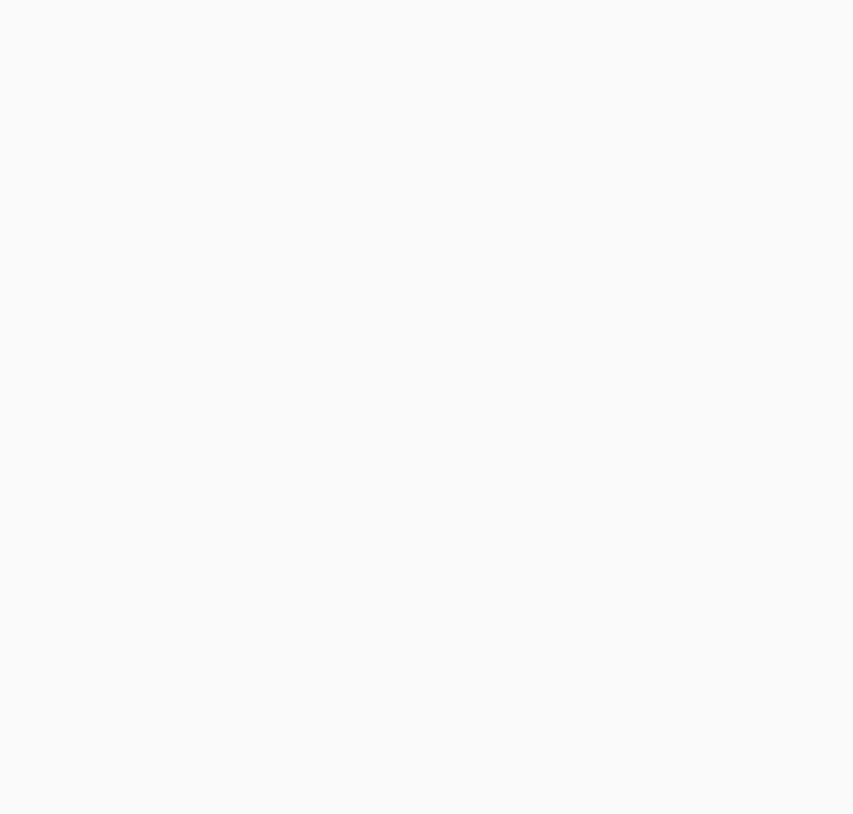
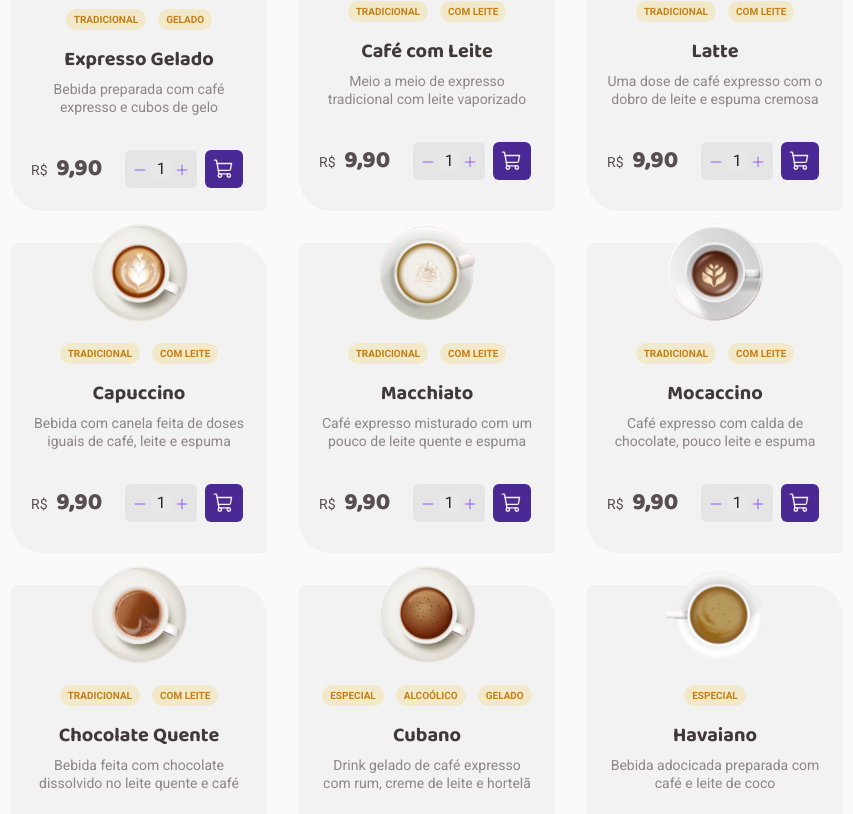
Before and after one commit to vitorxpd/coffee-delivery, a React (Vite) app: page / in a window 1280 px wide. Shown: the part 1446-2260 px from the top of the page, without its empty margins (149-1002 px from the left). Before the commit the page ends 1472 px from the top, so only its background shows below. Built offline with nearby package versions, Linux system fonts and the light colour scheme.

Commit message:
Criacao do reducer

```diff
--- a/src/components/Header/index.tsx
+++ b/src/components/Header/index.tsx
@@ -7,7 +7,9 @@
 import { useContext } from 'react'
 
 export function Header() {
-  const { cartQuantity } = useContext(CoffeesContext)
+  const { coffeesState } = useContext(CoffeesContext)
+
+  const { cartQuantity } = coffeesState
 
   return (
     <S.HeaderContainer>
--- a/src/contexts/CoffeesContext.tsx
+++ b/src/contexts/CoffeesContext.tsx
@@ -1,51 +1,68 @@
-import { createContext, PropsWithChildren, useState } from 'react'
+import { createContext, ReactNode, useEffect, useReducer } from 'react'
+import { coffees, CoffeeProps } from '../data/coffees'
 
-import expressoTradicional from '../assets/expresso.svg'
-import cubano from '../assets/cubano.svg'
+interface CartItemProps {
+  id: number
+  amount: number
+}
 
-interface CoffeesProps {
-  id: number
-  name: string
-  description: string
-  imageUrl: string
-  price: number
-  tags: string[]
-  quantity: number
+interface CoffeesStateProps {
+  coffees: CoffeeProps[]
+  cartItems: CartItemProps[]
+  cartQuantity: number
 }
 
 interface CoffeesContextProps {
-  coffees: CoffeesProps[]
-  cartQuantity: number
+  coffeesState: CoffeesStateProps
+  addCoffeeToCart: (id: number, amount: number) => void
+}
+
+interface CoffeesContextProviderProps {
+  children: ReactNode
 }
 
 export const CoffeesContext = createContext({} as CoffeesContextProps)
 
-export function CoffeesContextProvider({ children }: PropsWithChildren) {
-  const [coffees, setCoffees] = useState<CoffeesProps[]>([
-    {
-      id: 1,
-      name: 'Expresso Tradicional',
-      description: 'O tradicional café feito com água quente e grãos moídos',
-      imageUrl: expressoTradicional,
-      price: 9.9,
-      tags: ['Tradicional'],
-      quantity: 3,
+export function CoffeesContextProvider({
+  children,
+}: CoffeesContextProviderProps) {
+  const [coffeesState, dispatch] = useReducer(
+    (state: CoffeesStateProps, action: any) => {
+      if (action.type === 'ADD_COFFEE') {
+        const id = action.payload.id
+        const amount = action.payload.amount
+
+        return {
+          ...state,
+          cartItems: [...state.cartItems, { id, amount }],
+        }
+      }
+
+      return state
     },
     {
-      id: 5,
-      name: 'Cubano',
-      description:
-        'Drink gelado de café expresso com rum, creme de leite e hortelã',
-      imageUrl: cubano,
-      price: 9.9,
-      tags: ['Especial', 'Alcoólico', 'Gelado'],
-      quantity: 3,
+      coffees,
+      cartItems: [],
+      cartQuantity: 0,
     },
-  ])
-  const [cartQuantity, setCartQuantity] = useState<number>(0)
+  )
+
+  function addCoffeeToCart(id: number, amount: number) {
+    dispatch({
+      type: 'ADD_COFFEE',
+      payload: {
+        id,
+        amount,
+      },
+    })
+  }
+
+  useEffect(() => {
+    console.log(coffeesState)
+  }, [coffeesState])
 
   return (
-    <CoffeesContext.Provider value={{ cartQuantity, coffees }}>
+    <CoffeesContext.Provider value={{ coffeesState, addCoffeeToCart }}>
       {children}
     </CoffeesContext.Provider>
   )
--- /dev/null
+++ b/src/data/coffees.ts
@@ -0,0 +1,157 @@
+import expresso from '../assets/expresso.svg'
+import americano from '../assets/americano.svg'
+import expressoCremoso from '../assets/expresso-cremoso.svg'
+import cafeGelado from '../assets/cafe-gelado.svg'
+import cafeComLeite from '../assets/cafe-com-leite.svg'
+import latte from '../assets/latte.svg'
+import capuccino from '../assets/capuccino.svg'
+import macchiato from '../assets/macchiato.svg'
+import mocaccino from '../assets/mocaccino.svg'
+import chocolateQuente from '../assets/chocolate-quente.svg'
+import cubano from '../assets/cubano.svg'
+import havaiano from '../assets/havaiano.svg'
+import arabe from '../assets/arabe.svg'
+import irlandes from '../assets/irlandes.svg'
+
+export interface CoffeeProps {
+  id: number
+  name: string
+  description: string
+  imageUrl: string
+  price: number
+  tags: string[]
+  quantity: number
+}
+
+export const coffees: CoffeeProps[] = [
+  {
+    id: 1,
+    name: 'Expresso Tradicional',
+    description: 'O tradicional café feito com água quente e grãos moídos',
+    imageUrl: expresso,
+    price: 9.9,
+    tags: ['Tradicional'],
+    quantity: 3,
+  },
+  {
+    id: 2,
+    name: 'Expresso Americano',
+    description: 'Expresso diluído, menos intenso que o tradicional',
+    imageUrl: americano,
+    price: 9.9,
+    tags: ['Tradicional'],
+    quantity: 3,
+  },
+  {
+    id: 3,
+    name: 'Expresso Cremoso',
+    description: 'Café expresso tradicional com espuma cremosa',
+    imageUrl: expressoCremoso,
+    price: 9.9,
+    tags: ['Tradicional'],
+    quantity: 3,
+  },
+  {
+    id: 4,
+    name: 'Expresso Gelado',
+    description: 'Bebida preparada com café expresso e cubos de gelo',
+    imageUrl: cafeGelado,
+    price: 9.9,
+    tags: ['Tradicional', 'Gelado'],
+    quantity: 3,
+  },
+  {
+    id: 5,
+    name: 'Café com Leite',
+    description: 'Meio a meio de expresso tradicional com leite vaporizado',
+    imageUrl: cafeComLeite,
+    price: 9.9,
+    tags: ['Tradicional', 'Com Leite'],
+    quantity: 3,
+  },
+  {
+    id: 6,
+    name: 'Latte',
+    description:
+      'Uma dose de café expresso com o dobro de leite e espuma cremosa',
+    imageUrl: latte,
+    price: 9.9,
+    tags: ['Tradicional', 'Com Leite'],
+    quantity: 3,
+  },
+  {
+    id: 7,
+    name: 'Capuccino',
+    description:
+      'Bebida com canela feita de doses iguais de café, leite e espuma',
+    imageUrl: capuccino,
+    price: 9.9,
+    tags: ['Tradicional', 'Com Leite'],
+    quantity: 3,
+  },
+  {
+    id: 8,
+    name: 'Macchiato',
+    description:
+      'Café expresso misturado com um pouco de leite quente e espuma',
+    imageUrl: macchiato,
+    price: 9.9,
+    tags: ['Tradicional', 'Com Leite'],
+    quantity: 3,
+  },
+  {
+    id: 9,
+    name: 'Mocaccino',
+    description: 'Café expresso com calda de chocolate, pouco leite e espuma',
+    imageUrl: mocaccino,
+    price: 9.9,
+    tags: ['Tradicional', 'Com Leite'],
+    quantity: 3,
+  },
+  {
+    id: 10,
+    name: 'Chocolate Quente',
+    description: 'Bebida feita com chocolate dissolvido no leite quente e café',
+    imageUrl: chocolateQuente,
+    price: 9.9,
+    tags: ['Tradicional', 'Com Leite'],
+    quantity: 3,
+  },
+  {
+    id: 11,
+    name: 'Cubano',
+    description:
+      'Drink gelado de café expresso com rum, creme de leite e hortelã',
+    imageUrl: cubano,
+    price: 9.9,
+    tags: ['Especial', 'Alcoólico', 'Gelado'],
+    quantity: 3,
+  },
+  {
+    id: 12,
+    name: 'Havaiano',
+    description: 'Bebida adocicada preparada com café e leite de coco',
+    imageUrl: havaiano,
+    price: 9.9,
+    tags: ['Especial'],
+    quantity: 3,
+  },
+  {
+    id: 13,
+    name: 'Árabe',
+    description: 'Bebida preparada com grãos de café árabe e especiarias',
+    imageUrl: arabe,
+    price: 9.9,
+    tags: ['Especial'],
+    quantity: 3,
+  },
+  {
+    id: 14,
+    name: 'Irlandês',
+    description: 'Bebida a base de café, uísque irlandês, açúcar e chantilly',
+    imageUrl: irlandes,
+    price: 9.9,
+    tags: ['Especial', 'Alcoólico'],
+    quantity: 3,
+  },
+]
--- a/src/pages/Home/components/CoffeeCard/index.tsx
+++ b/src/pages/Home/components/CoffeeCard/index.tsx
@@ -10,22 +10,32 @@
 }
 
 export function CoffeeCard({ id }: CoffeeCardProps) {
-  const [counter, setCounter] = useState<number>(1)
+  const [amount, setAmount] = useState<number>(1)
 
-  const { coffees } = useContext(CoffeesContext)
+  const { coffeesState, addCoffeeToCart } = useContext(CoffeesContext)
 
-  const coffeeIndex = coffees.findIndex((coffee) => coffee.id === id)
+  const { coffees, cartItems } = coffeesState
 
-  const coffee = coffees[coffeeIndex]
+  const currentCoffeeIndex = coffees.findIndex((coffee) => coffee.id === id)
+
+  const currentCartItemIndex = cartItems.findIndex((item) => item.id === id)
+
+  const coffee = coffees[currentCoffeeIndex]
 
   const formattedPrice = priceFormatter(coffee.price)
 
   function handleDecrementQuantity() {
-    if (counter >= 1) setCounter((state) => state - 1)
+    if (amount >= 1) setAmount((state) => state - 1)
   }
 
   function handleIncrementQuantity() {
-    if (counter < coffee.quantity) setCounter((state) => state + 1)
+    if (amount < coffee.quantity) setAmount((state) => state + 1)
+  }
+
+  function handleAddCoffeeToCart() {
+    currentCartItemIndex === -1
+      ? addCoffeeToCart(coffee.id, amount)
+      : alert('O produto já foi adicionado!')
   }
 
   return (
@@ -51,12 +61,12 @@
             <button onClick={handleDecrementQuantity}>
               <Minus size={14} />
             </button>
-            <input type="number" value={counter} disabled />
+            <input type="number" value={amount} disabled />
             <button onClick={handleIncrementQuantity}>
               <Plus size={14} />
             </button>
           </S.Counter>
-          <S.CartButton>
+          <S.CartButton onClick={handleAddCoffeeToCart}>
             <ShoppingCart size={22} />
           </S.CartButton>
         </S.ActionsContainer>
--- a/src/pages/Home/index.tsx
+++ b/src/pages/Home/index.tsx
@@ -8,7 +8,7 @@
 import banner from '../../assets/coffee-delivery-banner.svg'
 
 export function Home() {
-  const { coffees } = useContext(CoffeesContext)
+  const { coffeesState } = useContext(CoffeesContext)
 
   return (
     <S.HomeContainer>
@@ -26,7 +26,7 @@
       <S.CoffeesListContainer>
         <h2>Nossos cafés</h2>
         <ul>
-          {coffees.map((coffee) => {
+          {coffeesState.coffees.map((coffee) => {
             return <CoffeeCard key={coffee.id} id={coffee.id} />
           })}
         </ul>
```
Also changed, not shown: src/assets/mocaccino.svg (renamed from src/assets/mochaccino.svg).
